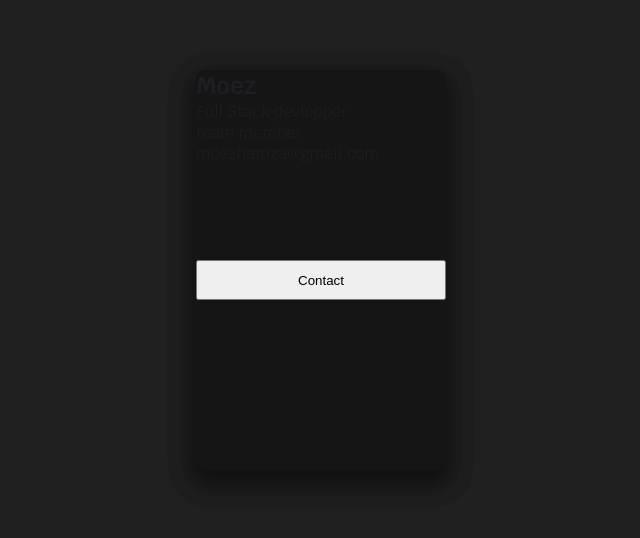
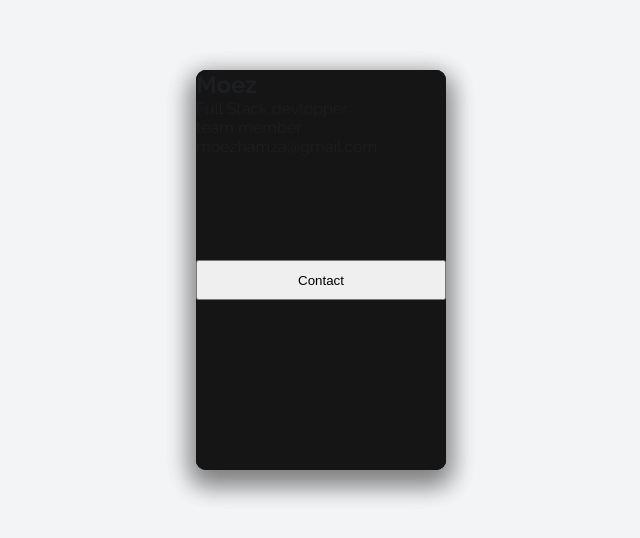
Before and after one commit to haythembensouissi/Better-body, a Next.js app in the folder client/: page /Aboutus in a window 1280 px wide. Shown: the part 130-668 px from the top of the page, without its empty margins (319-959 px from the left). Built offline with nearby package versions, Linux system fonts and the light colour scheme.

Commit message:
working on styling diet cards

```diff
--- a/client/styles/Profile.scss
+++ b/client/styles/Profile.scss
@@ -12,10 +12,10 @@ body {
   height: 100%;
 }
 
-body {
-  background: #202020;
-  font-family: "Krub", sans-serif;
-}
+// body {
+//   background: #202020;
+//   font-family: "Krub", sans-serif;
+// }
 
 .card {
   position: absolute;
--- /dev/null
+++ b/client/styles/diet_cards.css
@@ -0,0 +1,138 @@
+@import url('https://fonts.googleapis.com/css?family=Roboto+Slab:100,300,400,700');
+@import url('https://fonts.googleapis.com/css?family=Raleway:300,300i,400,400i,500,500i,600,600i,700,700i,800,800i,900,900i');
+
+*{
+  box-sizing: border-box;
+}
+
+body, html {
+   font-family: 'Roboto Slab', serif;
+    margin: 0;
+    width: 100%;
+    height: 100%;
+    padding: 0;
+}
+
+body {
+  background-color: #D2DBDD;
+  display: flex;
+  display: -webkit-flex;
+  -webkit-justify-content: center;
+  -webkit-align-items: center;
+  justify-content: center;
+  align-items: center;
+}
+
+.cards {
+    float: left;
+    width: 100%;
+    height: 600px;
+    display:flex;
+    justify-content: center;
+    -webkit-justify-content: center;
+    max-width: 820px;
+    margin-bottom: 20px;
+}
+
+
+.card__like {
+    width: 18px;
+}
+
+
+.card__img {
+    background-size: cover;
+    background-position: center;
+    background-repeat: no-repeat;
+    width: 100%;
+    height: 235px;
+    position:static;
+    border-top-left-radius: 12px;
+    border-top-right-radius: 12px;
+
+}
+
+.card__info-hover {
+    position: absolute;
+    padding: 16px;
+    width: 100%;
+    opacity: 0;
+    top: 0;
+}
+
+.card__img--hover {
+  transition: 0.2s all ease-out;
+    background-size: cover;
+    background-position: center;
+    background-repeat: no-repeat;
+    width: 100%;
+    position: absolute;
+    height: 235px;
+    border-top-left-radius: 12px;
+    border-top-right-radius: 12px;
+    top: 0;
+
+}
+.card {
+  /* margin-right: 25px; */
+  transition: all .4s cubic-bezier(0.175, 0.885, 0, 1);
+  background-color: #fff;
+    width: 33.3%;
+  position: relative;
+  border-radius: 12px;
+  overflow: hidden;
+  box-shadow: 0px 13px 10px -7px rgba(0, 0, 0,0.1);
+}
+.card:hover {
+  box-shadow: 0px 30px 18px -8px rgba(0, 0, 0,0.1);
+    transform: scale(1.10, 1.10);
+}
+
+.card__info {
+z-index: 2;
+  background-color: #fff;
+  border-bottom-left-radius: 12px;
+border-bottom-right-radius: 12px;
+   padding: 16px 24px 24px 24px;
+}
+
+.card__category {
+    font-family: 'Raleway', sans-serif;
+    text-transform: uppercase;
+    font-size: 13px;
+    letter-spacing: 2px;
+    font-weight: 500;
+  color: #868686;
+}
+
+.card__title {
+    margin-top: 5px;
+    margin-bottom: 10px;
+    font-family: 'Roboto Slab', serif;
+}
+
+.card__by {
+    font-size: 12px;
+    font-family: 'Raleway', sans-serif;
+    font-weight: 500;
+}
+
+.card__author {
+    font-weight: 600;
+    text-decoration: none;
+    color: #AD7D52;
+}
+
+.card:hover .card__img--hover {
+    height: 100%;
+    opacity: 0.3;
+}
+
+.card:hover .card__info {
+    background-color: transparent;
+    position: relative;
+}
+
+.card:hover .card__info-hover {
+    opacity: 1;
+}
```
Also changed, not shown: client/package.json (+7 -1 lines), client/pages/Diet.tsx (+5 -3 lines), client/pages/test.tsx (added), 1 other file (tests, documents, lock files or other folders).
